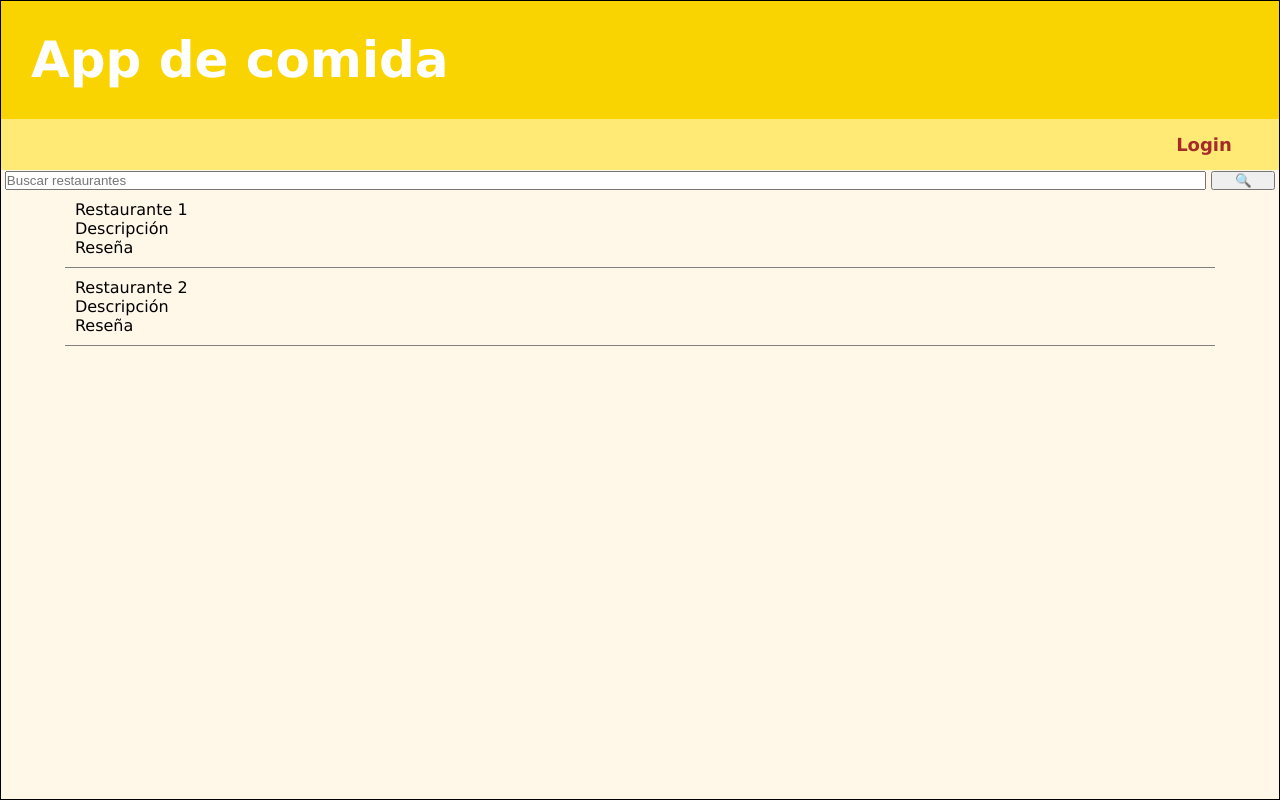
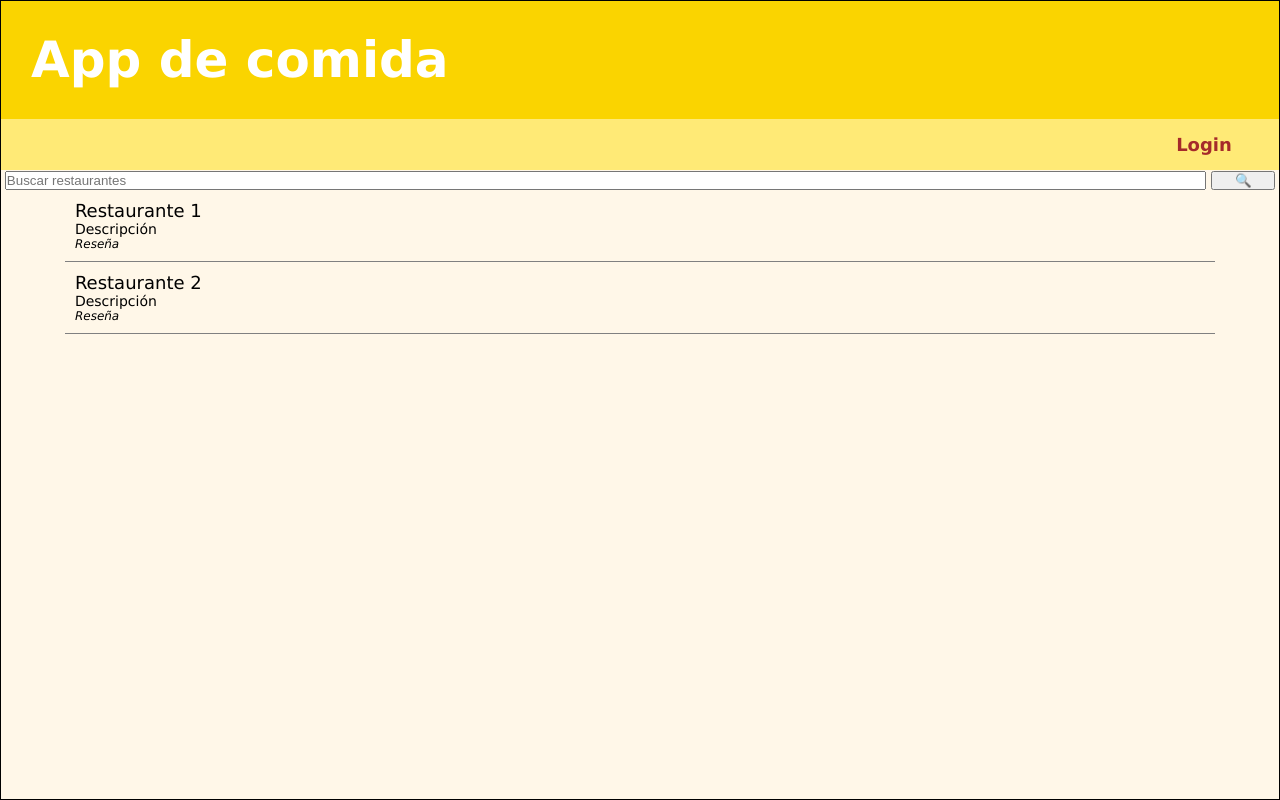
Before and after one commit to mvilla06/ProyectoFinal, a plain HTML site: page index.html in a window 1280 px wide. Drawn offline with Linux system fonts and the light colour scheme.

Commit message:
Home page y estilo general

```diff
--- a/css/index.css
+++ b/css/index.css
@@ -78,9 +78,19 @@ form>button{
     width:5%;
 }
 
-main>div{
+.restaurante{
+    font-size: 18px;
     text-align: justify;
     padding: 10px;
     border-bottom: solid grey 1px;
     width: 90%;
 }
+
+.descripcion{
+    font-size: 14px;
+}
+
+.review{
+    font-size: 12px;
+    font-style: italic;
+}
--- a/index.html
+++ b/index.html
@@ -16,11 +16,12 @@
               <input type="text" placeholder="Buscar restaurantes">
               <button type="submit">&#x1F50D</button>
           </form>
-          <div class='nombre'>Restaurante 1
+          <!--Información dinámica de la base de datos de restaurantes, instancias ejemplo-->
+          <div class='restaurante'>Restaurante 1
               <div class='descripcion'>Descripción</div>
               <div class='review'>Reseña</div>
           </div>
-          <div class='nombre'>Restaurante 2
+          <div class='restaurante'>Restaurante 2
             <div class= 'descripcion'>Descripción</div>
             <div class="review">Reseña</div>
           </div>
```
